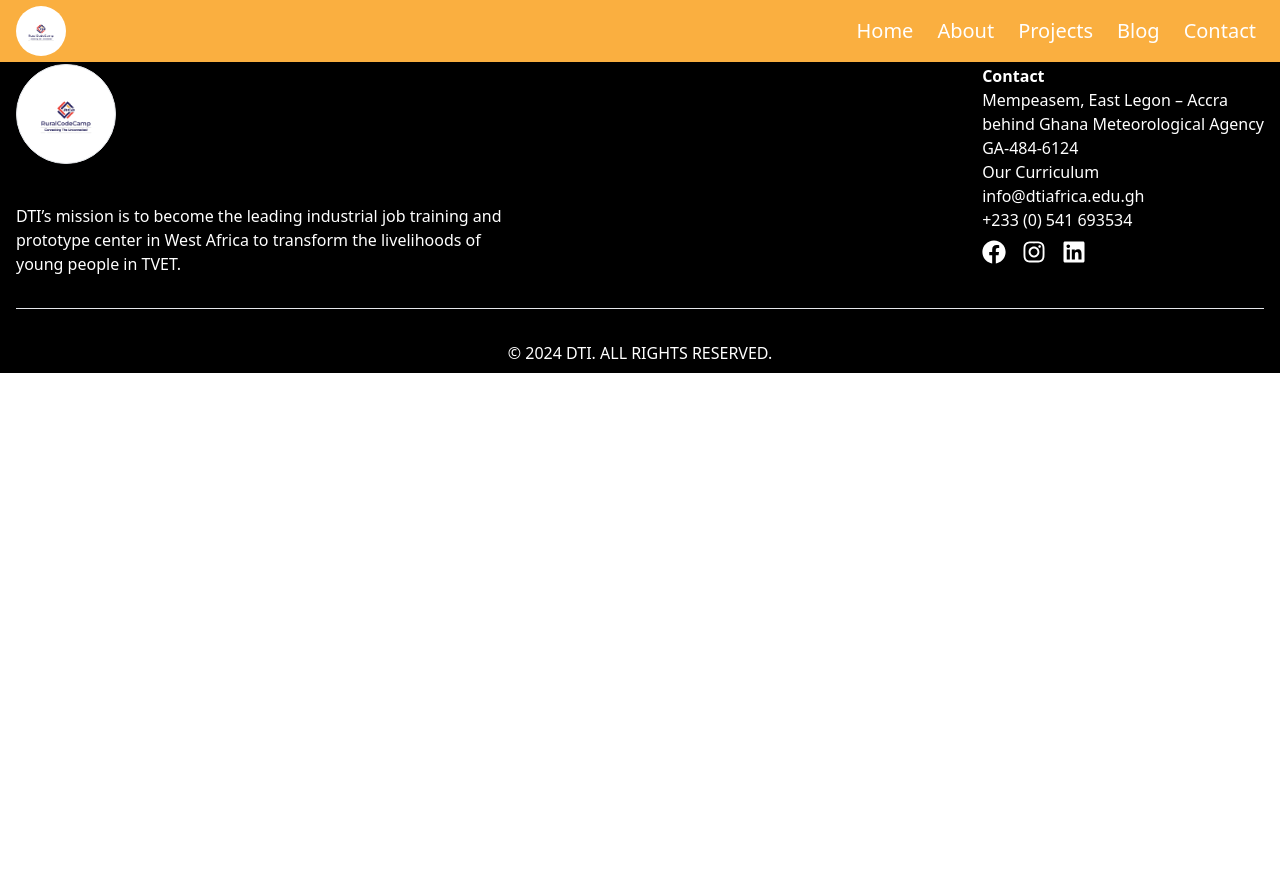
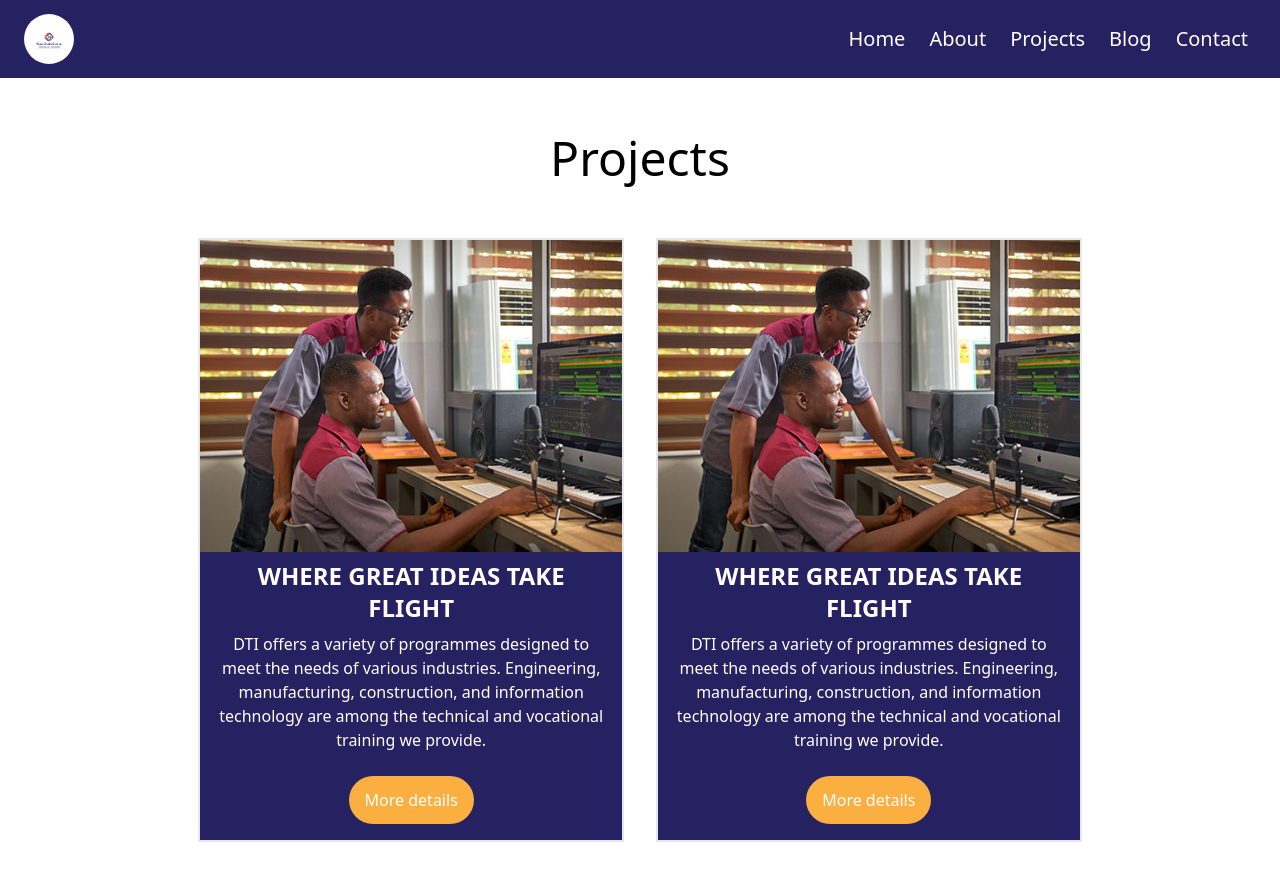
Before and after one commit to NextHubImpact/console-ghana, a React (Vite) app: page /projects in a window 1280 px wide. Shown: the top 890 px of the page. Before the commit the page ends 800 px from the top, so only its background shows below. Built offline with nearby package versions, Linux system fonts and the light colour scheme.

Commit message:
added projects page

```diff
--- a/src/App.jsx
+++ b/src/App.jsx
@@ -10,7 +10,7 @@ import Footer from './components/Footer'
 // pages
 import Home from './pages/Home.jsx'
 import About from './pages/About.jsx'
-import Admission from './pages/Admission.jsx'
+import Projects from './pages/Projects.jsx'
 import Blog from './pages/Blog.jsx'
 import Contact from './pages/Contact.jsx'
 // import Home from './pages/Home'
@@ -23,7 +23,7 @@ function App() {
     <>
       <BrowserRouter>
       <div className="">
-        <div className="absolute z-10 left-0 right-0 top-0">
+        <div className=" left-0 right-0 top-0">
         <Navbar  />
         </div>
           <div className="">
@@ -31,7 +31,7 @@ function App() {
 
              <Route path="/" element={<Home/>} exact />
               <Route path="/about" element={<About/>} />
-              <Route path="/admission" element={<Admission/>} />
+              <Route path="/projects" element={<Projects/>} />
               <Route path="/blog" element={<Blog/>} />
               <Route path="/contact" element={<Contact/>} />
               {/* <Route path="/campuslife" element={<CampusLife/>} />
--- a/src/components/Content.jsx
+++ b/src/components/Content.jsx
@@ -117,7 +117,12 @@ const Content = () => {
 
       {/* who we are */}
     <section className=" my-[5rem] ">
-      <div className="mx-8 flex flex-col  items-center lg:flex-row  gap-4 bg-[whitesmoke] ">
+
+      <div className="mx-8 flex flex-col items-center gap-8">
+      <div className="text-5xl mb-6">
+        <h1>About Us</h1>
+      </div>
+      <div className=" flex flex-col  items-center lg:flex-row  gap-4 bg-[whitesmoke] ">
 
 <div className="lg:w-[50%] p-4  gap-4 flex flex-col items-center  lg:flex-row ">
   {/* left article --who we are-- */}
@@ -153,6 +158,8 @@ const Content = () => {
   </figure>
 
 </div>
+      </div>
+
       </section>
 
      {/* our services */}
--- a/src/components/Hero.jsx
+++ b/src/components/Hero.jsx
@@ -63,7 +63,7 @@ const Hero = ({}) => {
     }, [index]);
 
   return (
-    <div className='slideshow'>
+    <div className='slideshow mt'>
 
         <div className="slideshowSlider"
              style={{ transform: `translate3d(${-index * 100}%, 0, 0)` }}
@@ -75,7 +75,7 @@ const Hero = ({}) => {
                   style={{
                     backgroundImage: `url(${images.img})`,
                     backgroundSize: "cover",
-                    height: "95vh",
+                    height: "86vh",
                     width: "100vw",
                     backgroundRepeat: "no-repeat",
                     backgroundPosition: 'center',
@@ -83,6 +83,7 @@ const Hero = ({}) => {
                     flexDirection: 'column',
                     justifyContent: 'center',
                     alignItems: 'center',
+                    marginTop: "rem",
                 }}
                  className='uppercase text-white'
                 >
--- a/src/components/Navbar.jsx
+++ b/src/components/Navbar.jsx
@@ -66,7 +66,7 @@ const Navbar = ({}) => {
     window.addEventListener('scroll', changeNavbarColor)
 
   return (
-    <div className={colorChange ? 'bg-black flex justify-between p- items-center top-0 fixed w-full ' : 'bg-[#262261] bg-[#faaf40] flex justify-between p- items-center top-0 fixed w-full '}>
+    <div className={colorChange ? 'bg-black flex justify-between p-2 items-center top-0 fixed w-full ' : 'bg-[#262261]  flex justify-between p-2 items-center top-0  w-full '}>
 
         <div className=" pl-4">
         <img className='w-[10%] bg-[white]  rounded-[50%] pl- lg:w-[10%] xl:w-[10%]' src={colorChange? lightLogo : lightLogo} alt="" />
--- /dev/null
+++ b/src/pages/Projects.jsx
@@ -0,0 +1,134 @@
+import React from 'react'
+import progImg1 from "../assets/main/aca-des.jpg";
+import progImg2 from "../assets/main/aca-en.jpg";
+import progImg3 from "../assets/main/aca-weld.jpg";
+import whoweare from "../assets/img-icons/whoweare.webp"
+import { IoArrowForward } from "react-icons/io5";
+
+const Projects = () => {
+
+    const highlightCard = [
+        {
+          title: "WHERE GREAT IDEAS TAKE FLIGHT",
+          article:
+            "DTI offers a variety of programmes designed to meet the needs of various industries. Engineering, manufacturing, construction, and information technology are among the technical and vocational training we provide.",
+          link: "More details",
+          icons: {
+           arrowIcon: <IoArrowForward className="text-red-700" />,
+           whoweareIcon: whoweare,
+          },
+          img: progImg1,
+        },
+        {
+          title: "WHERE GREAT IDEAS TAKE FLIGHT",
+          article:
+            "DTI offers a variety of programmes designed to meet the needs of various industries. Engineering, manufacturing, construction, and information technology are among the technical and vocational training we provide.",
+          link: "More details",
+          icons: {
+           arrowIcon: <IoArrowForward className="text-red-700" />,
+           whoweareIcon: whoweare,
+          },
+          img: progImg1,
+        },
+        {
+          title: "WHERE GREAT IDEAS TAKE FLIGHT",
+          article:
+            "DTI offers a variety of programmes designed to meet the needs of various industries. Engineering, manufacturing, construction, and information technology are among the technical and vocational training we provide.",
+          link: "More details",
+          icons: {
+            arrowIcon: <IoArrowForward className="text-red-700" />,
+            whoweareIcon: whoweare,
+           },
+          img: progImg2,
+        },
+        {
+          title: "WHERE GREAT IDEAS TAKE FLIGHT",
+          article:
+            "DTI offers a variety of programmes designed to meet the needs of various industries. Engineering, manufacturing, construction, and information technology are among the technical and vocational training we provide.",
+          link: "More details",
+          icons: {
+            arrowIcon: <IoArrowForward className="text-red-700" />,
+            whoweareIcon: whoweare,
+           },
+          img: progImg3
+        },
+        {
+          title: "WHERE GREAT IDEAS TAKE FLIGHT",
+          article:
+            "DTI offers a variety of programmes designed to meet the needs of various industries. Engineering, manufacturing, construction, and information technology are among the technical and vocational training we provide.",
+          link: "More details",
+          icons: {
+            arrowIcon: <IoArrowForward className="text-red-700" />,
+            whoweareIcon: whoweare,
+           },
+          img: progImg2,
+        },
+        {
+          title: "WHERE GREAT IDEAS TAKE FLIGHT",
+          article:
+            "DTI offers a variety of programmes designed to meet the needs of various industries. Engineering, manufacturing, construction, and information technology are among the technical and vocational training we provide.",
+          link: "More details",
+          icons: {
+            arrowIcon: <IoArrowForward className="text-red-700" />,
+            whoweareIcon: whoweare,
+           },
+          img: progImg3
+        },
+        {
+          title: "WHERE GREAT IDEAS TAKE FLIGHT",
+          article:
+            "DTI offers a variety of programmes designed to meet the needs of various industries. Engineering, manufacturing, construction, and information technology are among the technical and vocational training we provide.",
+          link: "More details",
+          icons: {
+            arrowIcon: <IoArrowForward className="text-red-700" />,
+            whoweareIcon: whoweare,
+           },
+          img: progImg2,
+        },
+        {
+          title: "WHERE GREAT IDEAS TAKE FLIGHT",
+          article:
+            "DTI offers a variety of programmes designed to meet the needs of various industries. Engineering, manufacturing, construction, and information technology are among the technical and vocational training we provide.",
+          link: "More details",
+          icons: {
+            arrowIcon: <IoArrowForward className="text-red-700" />,
+            whoweareIcon: whoweare,
+           },
+          img: progImg3
+        },
+      ];
+
+
+  return (
+    <div>
+        <section className="">
+       <div className="mx-8  my-14">
+          <h1 className="text-5xl text-center ">Projects</h1>
+       <div className="mt-14 mb-[6rem] flex   flex-wrap  items-center justify-center gap-8">
+          {highlightCard.map((val, index) => {
+            const { title, article, link, icon, img } = val;
+            return (
+              <div key={index} className=" flex flex-col  mb-4 flex-wrap items-center justify-center gap-2 bg-[#262261] text-white  border-2   lg:w-[30%] xl:w-[35%] p-">
+                <img src={img} alt="" />
+                 <div className=" flex flex-col items-center gap-2 px-4">
+                 <h2 className=" text-wrap text-center text-2xl font-semibold">{title}</h2>
+                <article className="leading text-center">
+                  {article}
+                </article>
+                <div className="bg-[#faaf40] py-3 px-4 rounded-[1.8rem] flex items-center gap-4 m-4 ">
+                  {link}
+                  {icon}
+                </div>
+                 </div>
+
+              </div>
+            );
+          })}
+        </div>
+       </div>
+      </section>
+    </div>
+  )
+}
+
+export default Projects
```
Lines whose indentation alone changed are shown as unchanged.
